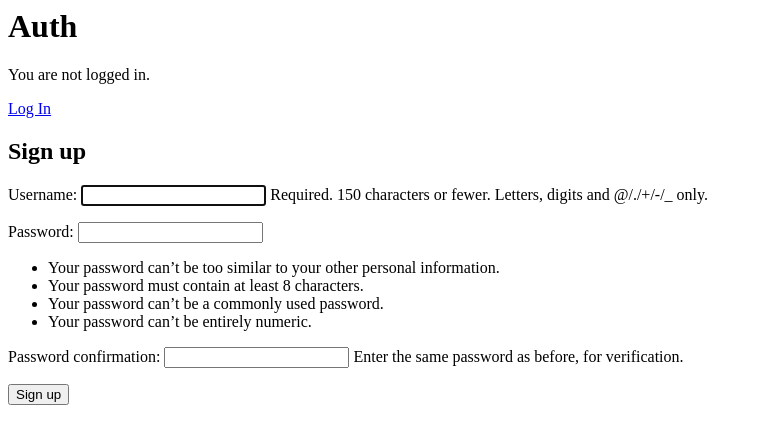
After one commit to Tetjanka/math_training, a Django app: page /accounts/signup/ in a window 1280 px wide. The commit adds this page. Shown: the top 444 px of the page, without its empty margins (0-762 px from the left). Run offline with Django 3.2, Linux system fonts and the light colour scheme.

Commit message:
update auth

```diff
--- /dev/null
+++ b/accounts/forms.py
@@ -0,0 +1,5 @@
+from django import forms
+
+class LoginForm(forms.Form):
+    username = forms.CharField()
+    password = forms.CharField(widget=forms.PasswordInput)
--- a/accounts/urls.py
+++ b/accounts/urls.py
@@ -1,11 +1,7 @@
-from django.contrib.auth import views
 from django.urls import path
 
 from .views import SignUpView
 
-from accounts import views
-
 urlpatterns = [
-
-    path('auth/', SignUpView.as_view()),
+    path('signup/', SignUpView.as_view(), name='signup'),
 ]
--- a/accounts/views.py
+++ b/accounts/views.py
@@ -1,4 +1,3 @@
-from django.shortcuts import render
 from django.contrib.auth.forms import UserCreationForm
 from django.urls import reverse_lazy
 from django.views import generic
@@ -7,4 +6,4 @@ from django.views import generic
 class SignUpView(generic.CreateView):
     form_class = UserCreationForm
     success_url = reverse_lazy('login')
-    template_name = 'auth.html'
+    template_name = 'signup.html'
--- a/math_training/urls.py
+++ b/math_training/urls.py
@@ -14,9 +14,9 @@ Including another URLconf
     2. Add a URL to urlpatterns:  path('blog/', include('blog.urls'))
 """
 from django.contrib import admin
-from django.urls import path
+from django.urls import path, include
 from routing import views
-from django.conf.urls import include
+
 
 #from accounts import urls
 
--- a/templates/auth.html
+++ b/templates/auth.html
@@ -1,23 +1,21 @@
-<!DOCTYPE html>
-<html lang="en" dir="ltr">
+
+<html>
     <head>
-        <meta charset="utf-8">
-        <title></title>
+        <title>auth</title>
     </head>
     <body>
-        {% csrf_token %}
-        <div class="main_shifted" id = "main">
-            <div class="content">
-                <div id="content">
-                    <div id="content-main">
-                        <form method="post" id="signup-form">
-                            {% csrf_token %}
-                            {{ form.as_p }}
-                            <button class ="signupButton" type="submit">Sign up</button>
-                        </form>
-                    </div>
-                </div>
-            </div>
+        <header>
+            <h1>Auth</a></h1>
+        </header>
+        {% if user.is_authenticated %}
+            <p>Hi {{ user.username }}!</p>
+        {% else %}
+            <p>You are not logged in.</p>
+            <a href="{% url 'login' %}">Log In</a>
+        {% endif %}
+        <div>
+            {% block content %}
+            {% endblock content %}
         </div>
     </body>
 </html>
--- /dev/null
+++ b/templates/signup.html
@@ -0,0 +1,11 @@
+
+{% extends 'auth.html' %}
+
+{% block content %}
+<h2>Sign up</h2>
+    <form method="post">
+        {% csrf_token %}
+        {{ form.as_p }}
+        <button type="submit">Sign up</button>
+    </form>
+{% endblock content %}
```
Also changed, not shown: templates/index.html (+7 -0 lines), templates/registration/login.html (+8 -19 lines).
